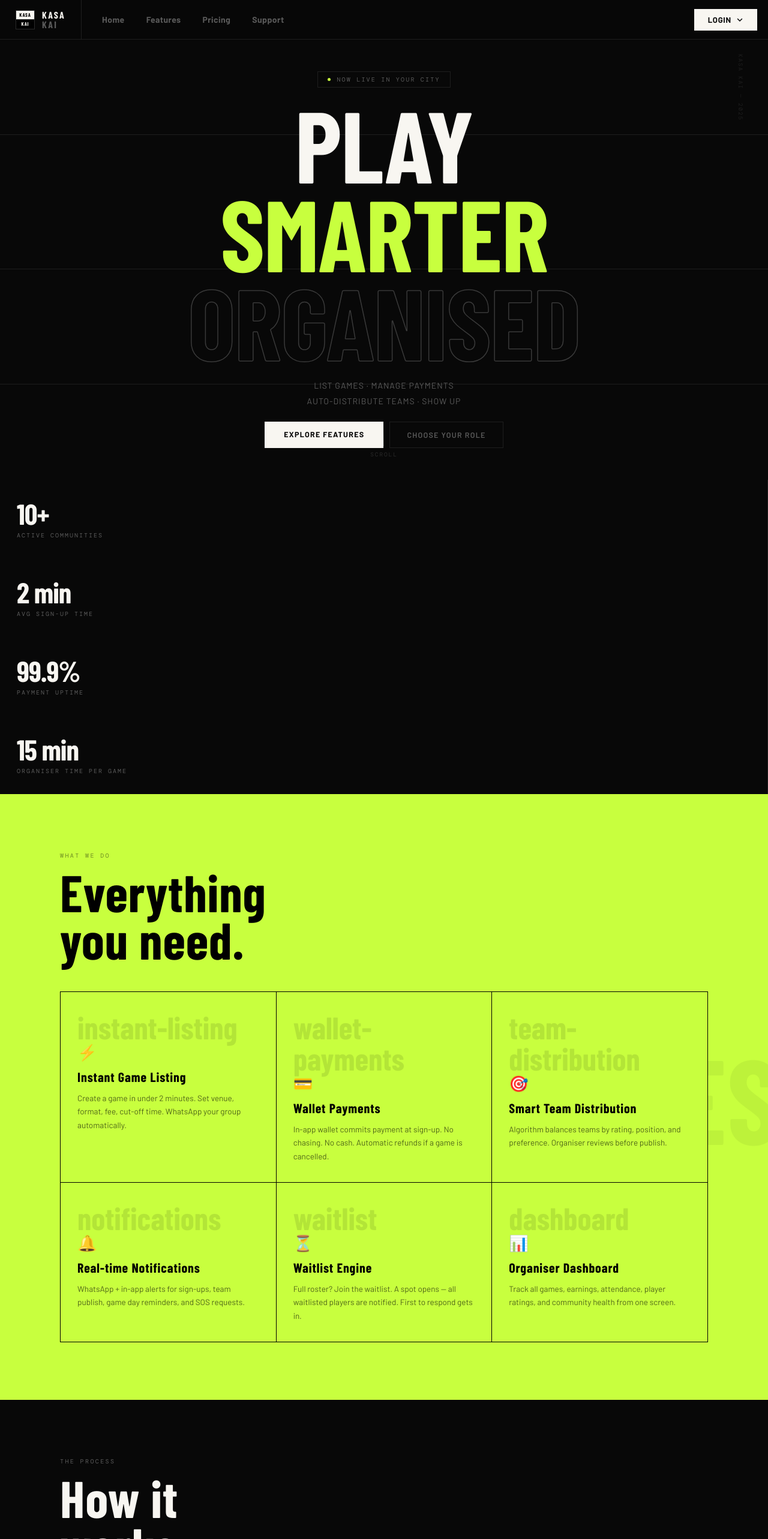
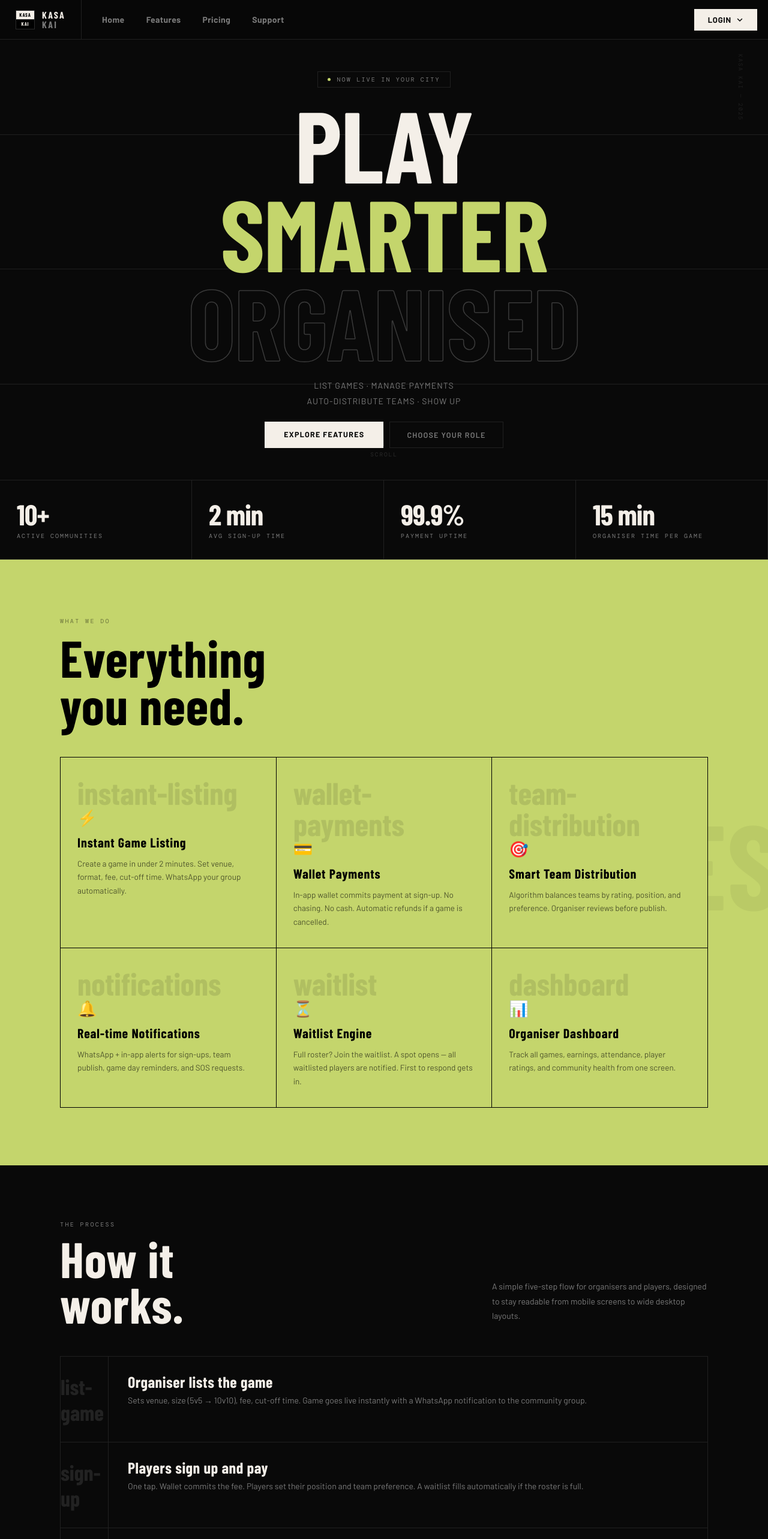
Before and after one commit to kasakai-web/kasakai-main, a Next.js app in the folder user-frontend/: page / in a window 1280 px wide. Shown: the top 2566 px of the page at 60% size. Built offline with nearby package versions, Linux system fonts and the light colour scheme; a web font is replaced by a local one.

Commit message:
Refine user frontend layout and responsiveness

```diff
--- a/user-frontend/src/app/globals.css
+++ b/user-frontend/src/app/globals.css
@@ -11,21 +11,21 @@ html {
 }
 
 :root {
-  --black: #080808;
-  --white: #f8f6f1;
-  --border: #1e1e1e;
-  --muted: #5a5a5a;
+  --black: #090909;
+  --white: #f4efe8;
+  --border: #202020;
+  --muted: #7a7a7a;
   --cond: "Barlow Condensed", sans-serif;
   --body: "Barlow", sans-serif;
   --mono: "DM Mono", monospace;
-  --lime: #c8ff3e;
-  --electric: #3ef0ff;
-  --coral: #ff5c3e;
-  --violet: #8b5cf6;
-  --amber: #ffb800;
-  --yellow: #ffb800;
-  --rose: #ff3e8b;
-  --dark-navy: #101827;
+  --lime: #c4d56c;
+  --electric: #6fc8da;
+  --coral: #d98b6a;
+  --violet: #8a7bc7;
+  --amber: #d2a64a;
+  --yellow: #d2a64a;
+  --rose: #d96c99;
+  --dark-navy: #111827;
 }
 
 body {
@@ -91,7 +91,7 @@ body {
 }
 
 ::-webkit-scrollbar-thumb:hover {
-  background: #333;
+  background: #3a3a3a;
 }
 
 /* ═══════════════════════════ BUTTONS ═══════════════════════════ */
@@ -279,7 +279,7 @@ body {
   border-radius: 0px;
 }
 ::-webkit-scrollbar-thumb:hover {
-  background: #333;
+  background: #3a3a3a;
 }
 
 /* ═══════════════════════════ RESPONSIVE MOBILE MENU ═══════════════════════════ */
@@ -292,4 +292,187 @@ body {
   .mobile-menu-btn {
     display: flex !important;
   }
+
+  .container {
+    padding: 0 20px;
+  }
+
+  .strip {
+    display: grid;
+    grid-template-columns: repeat(2, minmax(0, 1fr));
+  }
+
+  .strip-item {
+    border-right: none !important;
+    border-bottom: 1px solid var(--border);
+    min-width: 0;
+  }
+
+  .strip-item:nth-last-child(-n + 2) {
+    border-bottom: none;
+  }
+
+  #home {
+    min-height: auto !important;
+    align-items: flex-start !important;
+    justify-content: flex-start !important;
+    text-align: left !important;
+    padding-bottom: 72px;
+  }
+
+  #home .hero-inner {
+    align-items: flex-start !important;
+    gap: 16px !important;
+  }
+
+  #home .hero-title {
+    font-size: clamp(54px, 18vw, 92px) !important;
+    line-height: 0.88 !important;
+  }
+
+  #home .hero-sub {
+    max-width: none !important;
+    font-size: 12px !important;
+    text-align: left;
+  }
+
+  #home .hero-ctas {
+    width: 100%;
+    justify-content: flex-start !important;
+  }
+
+  #home .hero-rules,
+  #home .hero-side-label,
+  #home .scroll-cue {
+    display: none !important;
+  }
+
+  .features-grid,
+  .pricing-grid,
+  .testimonials-grid {
+    grid-template-columns: 1fr !important;
+    gap: 0 !important;
+  }
+
+  .features-grid > *,
+  .pricing-grid > *,
+  .testimonials-grid > * {
+    min-width: 0;
+  }
+
+  .steps-wrap .step-row {
+    grid-template-columns: 1fr !important;
+  }
+
+  .steps-wrap .step-num-col {
+    border-right: none !important;
+    border-bottom: 1px solid var(--border);
+    justify-content: flex-start !important;
+    padding: 18px 24px !important;
+  }
+
+  .steps-wrap .step-content {
+    padding: 24px !important;
+  }
+
+  #features2 {
+    padding: 76px 0 !important;
+  }
+
+  #features2 .how-head {
+    align-items: flex-start !important;
+    margin-bottom: 28px !important;
+  }
+
+  #features2 .section-title {
+    font-size: clamp(40px, 12vw, 60px) !important;
+    max-width: 100% !important;
+  }
+
+  #features2 .how-copy {
+    max-width: none !important;
+    font-size: 13px !important;
+    margin-bottom: 0 !important;
+  }
+
+  #roles {
+    grid-template-columns: 1fr !important;
+    min-height: auto !important;
+  }
+
+  #roles .role-panel {
+    border-right: none !important;
+    border-bottom: 1px solid var(--border);
+    padding: 56px 24px 44px !important;
+    min-height: auto;
+  }
+
+  #roles .role-large-num {
+    top: 24px !important;
+    right: 24px !important;
+    font-size: 72px !important;
+  }
+
+  #roles .role-desc {
+    max-width: none !important;
+  }
+
+  #roles .role-perk {
+    font-size: 12px !important;
+    line-height: 1.5;
+  }
+
+  .faq-question {
+    padding: 20px !important;
+    align-items: flex-start !important;
+  }
+
+  .faq-question h3 {
+    font-size: 18px !important;
+  }
+
+  .faq-answer > div {
+    padding: 0 20px 20px !important;
+  }
+
+  .faq-item.open .faq-answer {
+    max-height: 280px;
+  }
+
+  .faq-item.open .faq-icon {
+    transform: rotate(45deg);
+    border-color: var(--white);
+    color: var(--white);
+  }
+
+  footer .container > div:first-child,
+  footer .container > div:last-child {
+    gap: 24px !important;
+  }
+
+  footer .container > div:first-child > div:last-child {
+    gap: 32px !important;
+  }
 }
+
+.strip {
+  display: grid;
+  grid-template-columns: repeat(4, minmax(0, 1fr));
+  border-top: 1px solid var(--border);
+  border-bottom: 1px solid var(--border);
+  background: #090909;
+}
+
+.strip-item {
+  min-width: 0;
+}
+
+.faq-item.open .faq-answer {
+  max-height: 220px;
+}
+
+.faq-item.open .faq-icon {
+  transform: rotate(45deg);
+  border-color: var(--white);
+  color: var(--white);
+}
--- a/user-frontend/src/app/page.tsx
+++ b/user-frontend/src/app/page.tsx
@@ -26,7 +26,7 @@ export default function Home() {
   useRevealAnimation();
 
   useEffect(() => {
-    const faqButtons = document.querySelectorAll<HTMLElement>(".faq-q");
+    const faqButtons = document.querySelectorAll<HTMLElement>(".faq-question");
 
     const handlers: Array<() => void> = [];
 
--- a/user-frontend/src/components/layout/Footer.tsx
+++ b/user-frontend/src/components/layout/Footer.tsx
@@ -29,7 +29,7 @@ export function Footer() {
             <div>
               <p style={{fontFamily: 'var(--mono)', fontSize: '12px', letterSpacing: '.22em', textTransform: 'uppercase', color: 'var(--muted)', marginBottom: '16px'}}>Support</p>
               <div style={{display: 'flex', flexDirection: 'column', gap: '10px'}}>
-                <a href="#faq" style={{fontSize: '14px', color: 'rgba(255,255,255,.55)', textDecoration: 'none'}}>FAQ</a>
+                <a href="#support" style={{fontSize: '14px', color: 'rgba(255,255,255,.55)', textDecoration: 'none'}}>FAQ</a>
                 <a href="#" style={{fontSize: '14px', color: 'rgba(255,255,255,.55)', textDecoration: 'none'}}>Help Centre</a>
                 <a href="#" style={{fontSize: '14px', color: 'rgba(255,255,255,.55)', textDecoration: 'none'}}>WhatsApp Us</a>
               </div>
--- a/user-frontend/src/components/sections/HeroSection.tsx
+++ b/user-frontend/src/components/sections/HeroSection.tsx
@@ -49,6 +49,7 @@ export function HeroSection() {
         ></span>
       </div>
       <div
+        className="hero-side-label"
         style={{
           position: "absolute",
           top: "90px",
--- a/user-frontend/src/components/sections/HowItWorksSection.tsx
+++ b/user-frontend/src/components/sections/HowItWorksSection.tsx
@@ -6,7 +6,7 @@ export function HowItWorksSection() {
   return (
     <section
       id="features2"
-      style={{ padding: "96px 0", background: "var(--black)" }}
+      style={{ padding: "92px 0", background: "var(--black)" }}
     >
       <div
         className="container"
@@ -17,33 +17,58 @@ export function HowItWorksSection() {
         }}
       >
         <div
-          className="section-eyebrow reveal"
+          className="how-head reveal"
+          style={{
+            display: "flex",
+            alignItems: "flex-end",
+            justifyContent: "space-between",
+            gap: "24px",
+            flexWrap: "wrap",
+            marginBottom: "40px",
+          }}
+        >
+          <div style={{ display: "flex", flexDirection: "column", gap: "12px" }}>
+            <div
+              className="section-eyebrow"
               style={{
                 color: "var(--muted)",
                 fontFamily: "var(--mono)",
                 fontSize: "10px",
                 letterSpacing: ".24em",
                 textTransform: "uppercase",
-            marginBottom: "14px",
               }}
             >
               The process
             </div>
             <div
-          className="section-title reveal d1"
+              className="section-title d1"
               style={{
                 color: "var(--white)",
                 fontFamily: "var(--cond)",
-            fontSize: "clamp(52px, 7vw, 86px)",
+                fontSize: "clamp(46px, 6.5vw, 84px)",
                 fontWeight: 900,
                 letterSpacing: ".01em",
                 lineHeight: 0.92,
-            marginBottom: "48px",
+                textWrap: "balance",
+                maxWidth: "10ch",
               }}
             >
-          How it
-          <br />
-          works.
+              How it works.
+            </div>
+          </div>
+          <p
+            className="how-copy reveal d2"
+            style={{
+              maxWidth: "360px",
+              fontFamily: "var(--body)",
+              fontSize: "14px",
+              lineHeight: 1.75,
+              color: "var(--muted)",
+              marginBottom: "6px",
+            }}
+          >
+            A simple five-step flow for organisers and players, designed to stay readable from mobile screens to wide desktop layouts.
+          </p>
         </div>
         <div
           className="steps-wrap reveal d2"
@@ -98,9 +123,10 @@ export function HowItWorksSection() {
                   className="step-title"
                   style={{
                     fontFamily: "var(--cond)",
-                    fontSize: "26px",
+                    fontSize: "clamp(22px, 2.4vw, 26px)",
                     fontWeight: 800,
-                    letterSpacing: ".04em",
+                    letterSpacing: ".02em",
+                    lineHeight: 1.05,
                     color: "var(--white)",
                   }}
                 >
@@ -109,9 +135,9 @@ export function HowItWorksSection() {
                 <div
                   className="step-desc"
                   style={{
-                    fontSize: "13.5px",
+                    fontSize: "14px",
                     color: "var(--muted)",
-                    lineHeight: 1.65,
+                    lineHeight: 1.7,
                   }}
                 >
                   {step.description}
--- a/user-frontend/src/components/sections/PricingSection.tsx
+++ b/user-frontend/src/components/sections/PricingSection.tsx
@@ -5,7 +5,7 @@ export function PricingSection() {
       <div className="container" style={{position: 'relative', zIndex: 10}}>
         <p className="reveal" style={{fontFamily: 'var(--mono)', fontSize: '12px', letterSpacing: '.24em', textTransform: 'uppercase', color: 'rgba(0,0,0,.4)', marginBottom: '14px'}}>Simple pricing</p>
         <h2 className="reveal d1" style={{fontFamily: 'var(--cond)', fontWeight: 900, fontSize: 'clamp(48px, 7vw, 72px)', letterSpacing: '.01em', lineHeight: .92, color: 'black', marginBottom: '48px'}}>Transparent.<br/>No surprises.</h2>
-        <div style={{display: 'grid', gridTemplateColumns: 'repeat(3, 1fr)', gap: '1px', backgroundColor: 'black', border: '1px solid black'}}>
+        <div className="pricing-grid" style={{display: 'grid', gridTemplateColumns: 'repeat(3, 1fr)', gap: '1px', backgroundColor: 'black', border: '1px solid black'}}>
           <div className="reveal d1" style={{padding: '36px', display: 'flex', flexDirection: 'column', gap: 0, position: 'relative', overflow: 'hidden', backgroundColor: 'var(--coral)', color: 'black'}}>
             <p style={{fontFamily: 'var(--mono)', fontSize: '12px', letterSpacing: '.2em', textTransform: 'uppercase', marginBottom: '16px', position: 'relative', zIndex: 10, color: 'rgba(0,0,0,.4)'}}>Base</p>
             <div style={{fontFamily: 'var(--cond)', fontSize: '60px', fontWeight: 900, lineHeight: 'tight', marginBottom: '4px', position: 'relative', zIndex: 10, color: 'black'}}>Free</div>
--- a/user-frontend/src/components/sections/TestimonialsSection.tsx
+++ b/user-frontend/src/components/sections/TestimonialsSection.tsx
@@ -1,11 +1,11 @@
 export function TestimonialsSection() {
   return (
-    <section id="support" style={{position: 'relative', backgroundColor: '#0c0c14', padding: '96px 24px', overflow: 'hidden'}}>
+    <section id="testimonials" style={{position: 'relative', backgroundColor: '#0c0c14', padding: '96px 24px', overflow: 'hidden'}}>
       <div style={{position: 'absolute', top: 0, left: '50%', transform: 'translateX(-50%) translateY(-50%)', width: '384px', height: '384px', borderRadius: '9999px', pointerEvents: 'none', background: 'radial-gradient(circle, rgba(139,92,246,.12) 0%, transparent 70%)'}}/>
       <div className="container" style={{position: 'relative', zIndex: 10}}>
         <p className="reveal" style={{fontFamily: 'var(--mono)', fontSize: '12px', letterSpacing: '.24em', textTransform: 'uppercase', marginBottom: '14px', color: 'rgba(139,92,246,.6)'}}>From the community</p>
         <h2 className="reveal d1" style={{fontFamily: 'var(--cond)', fontWeight: 900, fontSize: 'clamp(48px, 7vw, 72px)', letterSpacing: '.01em', lineHeight: .92, color: 'white', marginBottom: '48px'}}>Real people.<br/>Real games.</h2>
-        <div style={{display: 'grid', gridTemplateColumns: 'repeat(3, 1fr)', gap: '1px', backgroundColor: 'rgba(255,255,255,.06)', border: '1px solid rgba(255,255,255,.06)'}}>
+        <div className="testimonials-grid" style={{display: 'grid', gridTemplateColumns: 'repeat(3, 1fr)', gap: '1px', backgroundColor: 'rgba(255,255,255,.06)', border: '1px solid rgba(255,255,255,.06)'}}>
           <div className="reveal" style={{backgroundColor: '#0c0c14', padding: '32px', display: 'flex', flexDirection: 'column', gap: '16px', position: 'relative', overflow: 'hidden'}}>
             <blockquote style={{fontSize: '14px', lineHeight: 'relaxed', color: 'rgba(255,255,255,.75)', flex: 1}}><span style={{fontSize: '36px', color: 'rgba(128,0,128,.3)', display: 'block', marginBottom: '-8px'}}>“</span>The app is a lifesaver. I used to spend hours on WhatsApp coordinating games. Now it’s just a few taps and I’m done.</blockquote>
             <div style={{borderTop: '1px solid rgba(255,255,255,.05)', paddingTop: '16px', display: 'flex', flexDirection: 'column', gap: '2px'}}>
```
Lines whose indentation alone changed are shown as unchanged.
